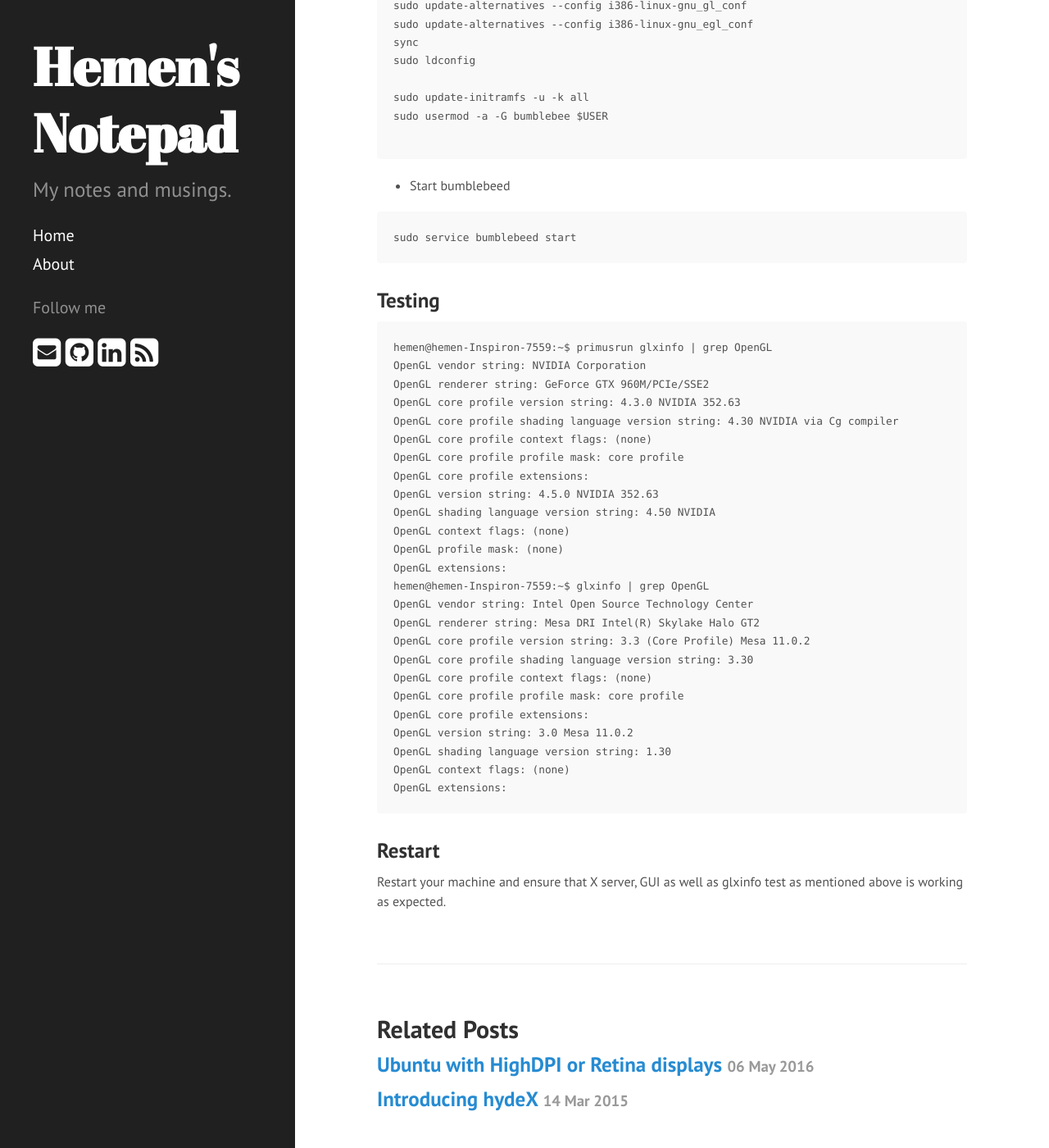
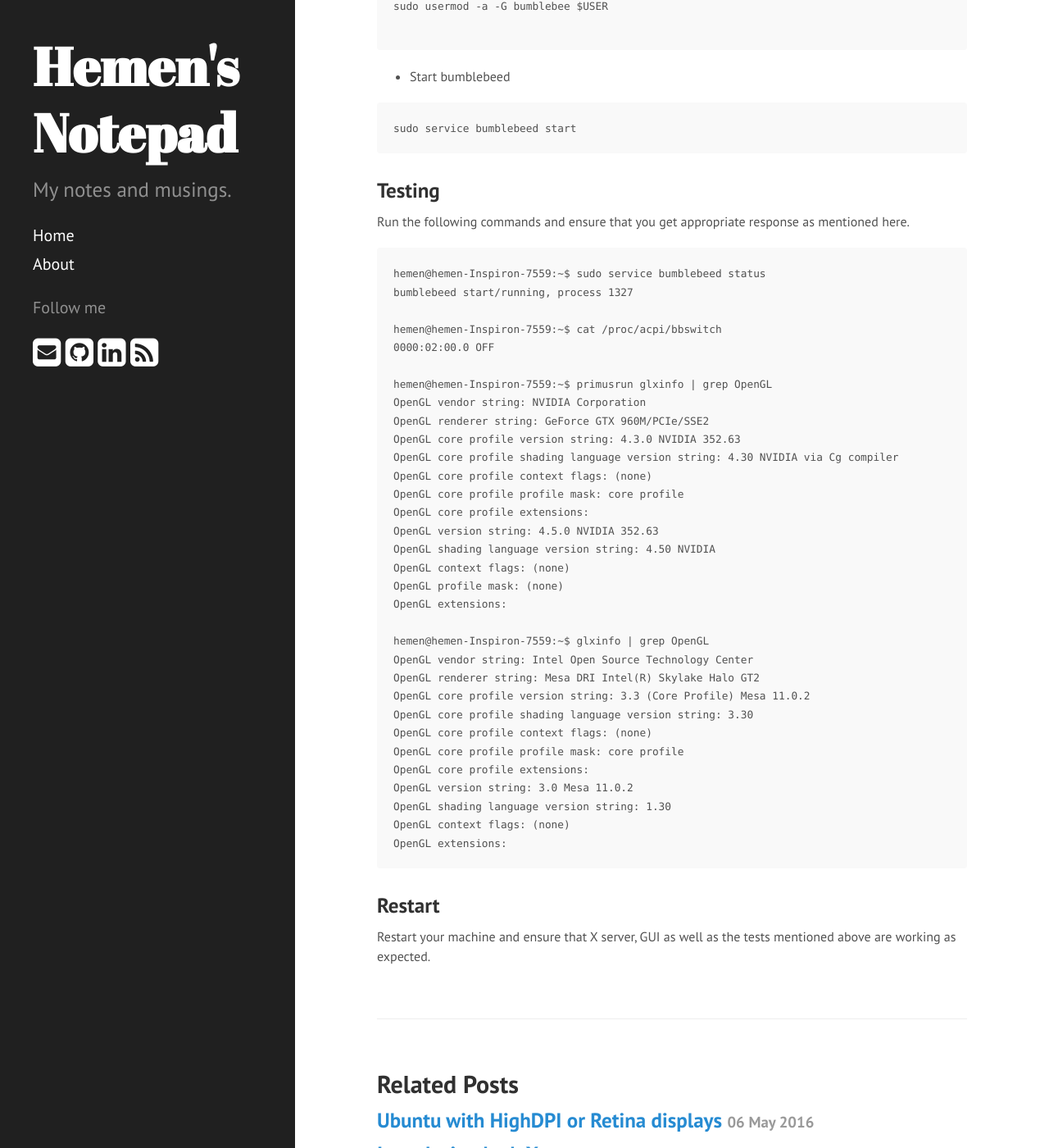
Before and after one commit to hemenkapadia/hemenkapadia.github.io, a Jekyll site: the page built from _posts/2016-05-07-Ubuntu-with-Nvidia-Bumblebee.md, in a window 1280 px wide and 1400 px high, scrolled down 7592 px. Shown: the whole window at 82% size. Built offline with Jekyll 4.4.1, drawn with Linux system fonts in a browser that asks for light colours; nearby versions of some CDN libraries; some of the changed text lies outside the part shown.

Commit message:
nvidia-361 mistake correction

````diff
--- a/_posts/2016-05-07-Ubuntu-with-Nvidia-Bumblebee.md
+++ b/_posts/2016-05-07-Ubuntu-with-Nvidia-Bumblebee.md
@@ -117,7 +117,7 @@
 
 ### Install  Nvidia and Bumblebee ###
 
-* Switch to Virtual Console and disable lightdm `sudo service lightdm stop` (for init) or `sudo systemctl stop lightdm.service` (for systemctl). Everything below will happen in a Virtual Console and not the X terminal.
+* Switch to Virtual Console and disable lightdm `sudo service lightdm stop` (for init) or `sudo systemctl stop lightdm.service` (for systemctl). Everything below will happen in a Virtual Console and not the X terminal. Do not restart the machine unless you complete all the configuration steps mentioned below. Everything should happen in one shot, in a Virtual Console.
 
 * Nvidia-352.63 is the most stable driver i have noticed. Let us see if that is the version that will get installed
 
@@ -315,7 +310,15 @@
 
 ### Testing ###
 
+Run the following commands and ensure that you get appropriate response as mentioned here.
+
 ```
+hemen@hemen-Inspiron-7559:~$ sudo service bumblebeed status
+bumblebeed start/running, process 1327
+
+hemen@hemen-Inspiron-7559:~$ cat /proc/acpi/bbswitch
+0000:02:00.0 OFF
+
 hemen@hemen-Inspiron-7559:~$ primusrun glxinfo | grep OpenGL
 OpenGL vendor string: NVIDIA Corporation
 OpenGL renderer string: GeForce GTX 960M/PCIe/SSE2
@@ -329,6 +332,7 @@
 OpenGL context flags: (none)
 OpenGL profile mask: (none)
 OpenGL extensions:
+
 hemen@hemen-Inspiron-7559:~$ glxinfo | grep OpenGL
 OpenGL vendor string: Intel Open Source Technology Center
 OpenGL renderer string: Mesa DRI Intel(R) Skylake Halo GT2
@@ -345,4 +349,4 @@
 
 ### Restart ###
 
-Restart your machine and ensure that X server, GUI as well as glxinfo test as mentioned above is working as expected.
+Restart your machine and ensure that X server, GUI as well as the tests mentioned above are working as expected.
````
Also changed, not shown: other parts of _posts/2016-05-07-Ubuntu-with-Nvidia-Bumblebee.md (+2 -7 lines).
